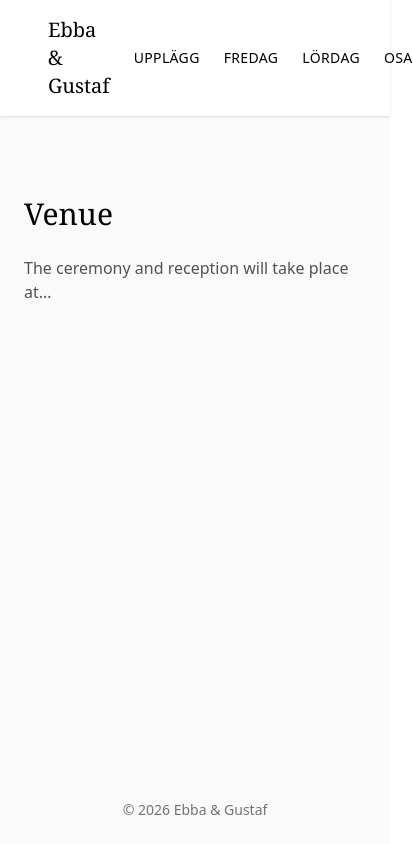
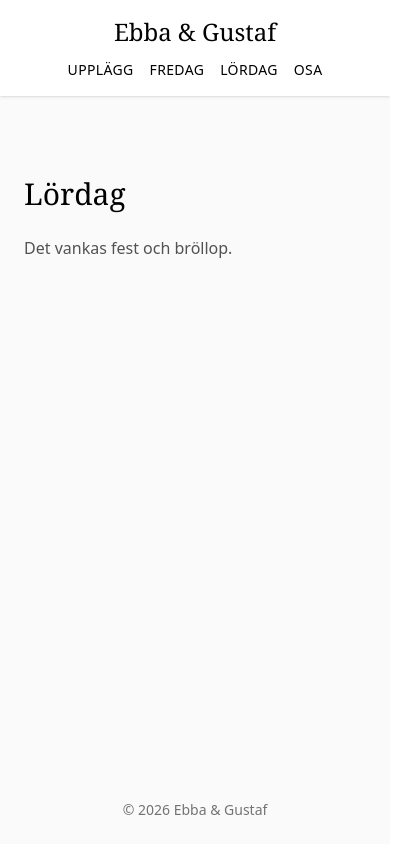
Before and after one commit to gustafffandersson/wedding-site-deployment, a React (Vite) app: page /saturday in a window 390 px wide. Shown: the whole page, 413 px wide, since content can reach past the window. Built offline with nearby package versions, Linux system fonts and the light colour scheme.

Commit message:
made navbar mobile friendly

```diff
--- a/src/components/Navbar.jsx
+++ b/src/components/Navbar.jsx
@@ -3,17 +3,52 @@ import { Link } from "react-router-dom";
 export default function Navbar() {
   return (
     <nav className="bg-white w-full shadow-sm">
-      <div className="max-w-5xl mx-auto px-6 py-4 flex justify-between items-center">
-        <Link to="/" className="font-serif text-xl px-6">
-          Ebba & Gustaf
-        </Link>
+      <div className="max-w-5xl mx-auto px-4 py-4">
 
-        <div className="space-x-6 text-sm uppercase tracking-wide">
-          <Link to="/schedule" className="hover:text-neutral-500">Upplägg</Link>
-          <Link to="/friday" className="hover:text-neutral-500">Fredag</Link>
-          <Link to="/saturday" className="hover:text-neutral-500">Lördag</Link>
-          <Link to="/rsvp" className="hover:text-neutral-500">OSA</Link>
+        {/* Mobile layout */}
+        <div className="flex flex-col items-center gap-3 sm:hidden">
+          <Link to="/" className="font-serif text-2xl">
+            Ebba & Gustaf
+          </Link>
+
+          <div className="flex flex-wrap justify-center gap-4 text-sm uppercase tracking-wide">
+            <Link to="/schedule" className="hover:text-neutral-500">
+              Upplägg
+            </Link>
+            <Link to="/friday" className="hover:text-neutral-500">
+              Fredag
+            </Link>
+            <Link to="/saturday" className="hover:text-neutral-500">
+              Lördag
+            </Link>
+            <Link to="/rsvp" className="hover:text-neutral-500">
+              OSA
+            </Link>
+          </div>
         </div>
+
+        {/* Desktop layout */}
+        <div className="hidden sm:flex justify-between items-center">
+          <Link to="/" className="font-serif text-xl px-6">
+            Ebba & Gustaf
+          </Link>
+
+          <div className="space-x-6 text-sm uppercase tracking-wide">
+            <Link to="/schedule" className="hover:text-neutral-500">
+              Upplägg
+            </Link>
+            <Link to="/friday" className="hover:text-neutral-500">
+              Fredag
+            </Link>
+            <Link to="/saturday" className="hover:text-neutral-500">
+              Lördag
+            </Link>
+            <Link to="/rsvp" className="hover:text-neutral-500">
+              OSA
+            </Link>
+          </div>
+        </div>
+
       </div>
     </nav>
   );
--- a/src/pages/Friday.jsx
+++ b/src/pages/Friday.jsx
@@ -1,9 +1,9 @@
 export default function Friday() {
   return (
     <section className="max-w-3xl mx-auto py-20 px-6">
-      <h2 className="font-serif text-3xl mb-6">Friday</h2>
+      <h2 className="font-serif text-3xl mb-6">Fredag</h2>
       <p className="text-neutral-600">
-        The ceremony and reception will take place at…
+        Italian pizza party :{")"}
       </p>
     </section>
   );
--- a/src/pages/Saturday.jsx
+++ b/src/pages/Saturday.jsx
@@ -1,9 +1,9 @@
 export default function Saturday() {
   return (
     <section className="max-w-3xl mx-auto py-20 px-6">
-      <h2 className="font-serif text-3xl mb-6">Venue</h2>
+      <h2 className="font-serif text-3xl mb-6">Lördag</h2>
       <p className="text-neutral-600">
-        The ceremony and reception will take place at…
+        Det vankas fest och bröllop.
       </p>
     </section>
   );
--- a/src/pages/Schedule.jsx
+++ b/src/pages/Schedule.jsx
@@ -36,7 +36,7 @@ export default function Schedule() {
               Lördagen är dagen D - Cermoni följt av firande ända in på småtimmarna.
               Mer detaljerad information hittar du på sidan för {" "}
               <Link
-                to="/schedule/saturday"
+                to="/saturday"
                 className="underline underline-offset-4 hover:text-neutral-800 transition"
               >
                 Lördag
```
